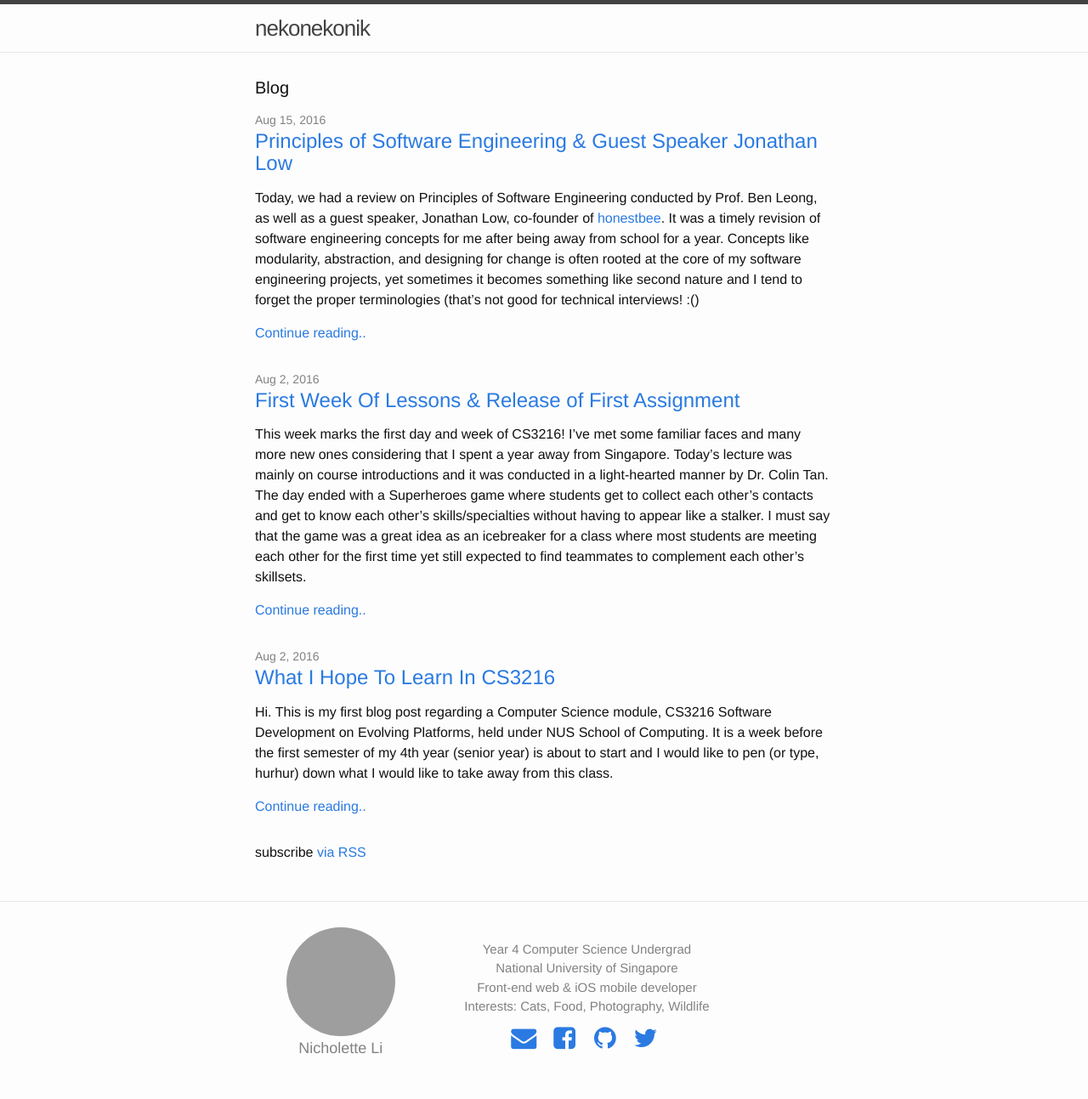
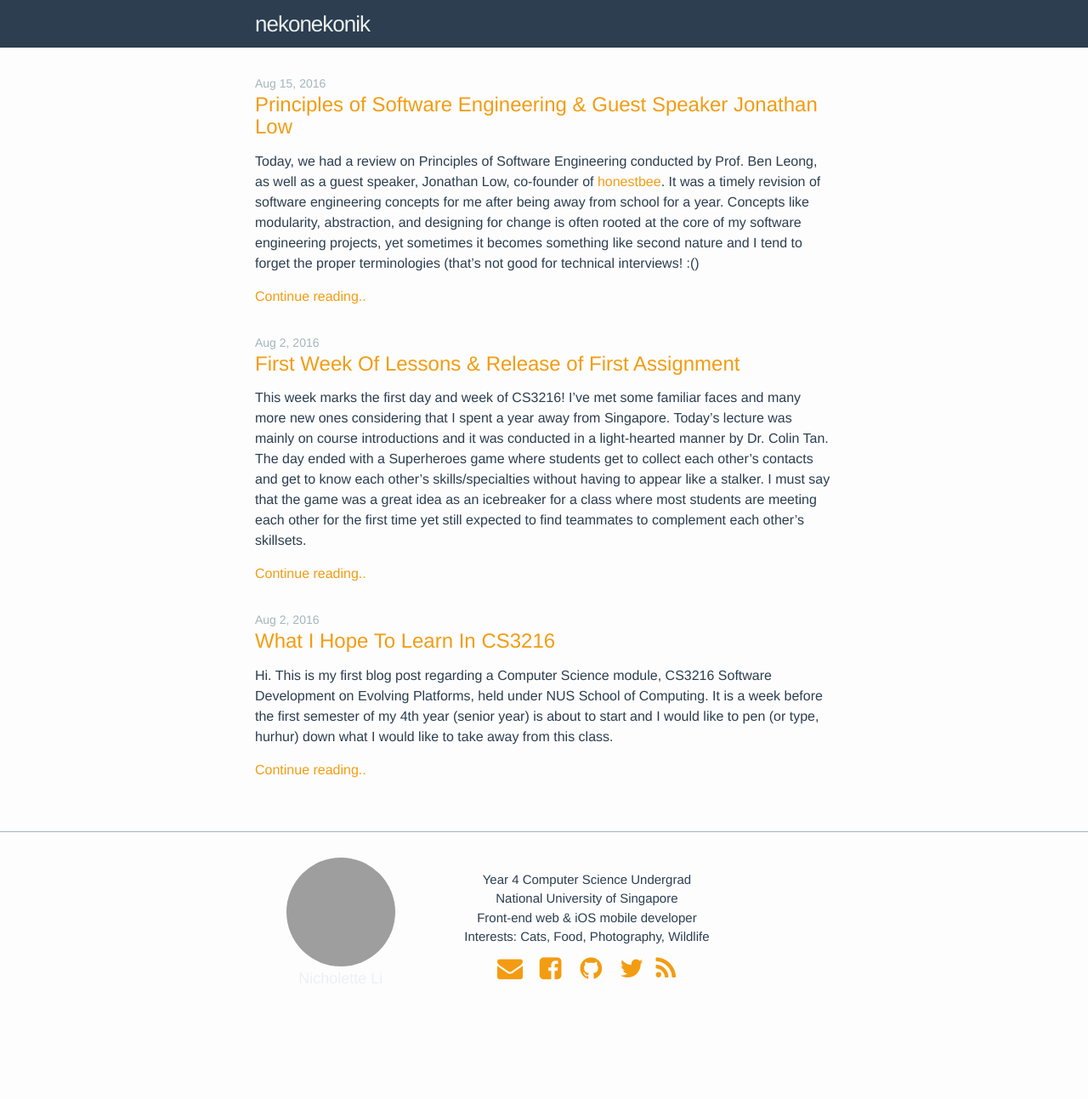
Before and after one commit to nekonekonik/nekonekonik.github.io, a Jekyll site: the page built from index.html, in a window 1280 px wide. Shown: the whole page at 85% size. Built offline with Jekyll 4.4.1, drawn with Linux system fonts in a browser that asks for light colours; nearby versions of some CDN libraries; comment, search, counter and statistics services are not loaded; after the commit the page ends 1211 px from its top, so only the background shows below that; grey boxes are pictures that could not be loaded.

Commit message:
Update page layout

```diff
--- a/_includes/footer.html
+++ b/_includes/footer.html
@@ -48,6 +48,11 @@
             </a>
           </li>
           {% endif %}
+          <li>
+            <a href="{{ "/feed.xml" | prepend: site.baseurl }}" target="_blank">
+              <i class="fa fa-rss fa-2x"></i>
+            </a>
+          </li>
         </ul>
       </div>
 
--- a/_sass/_base.scss
+++ b/_sass/_base.scss
@@ -23,6 +23,10 @@ body {
     -o-font-feature-settings: "kern" 1;
     font-feature-settings: "kern" 1;
     font-kerning: normal;
+}
+
+p {
+    color: $dark-blue-color;
 }
 
 
@@ -91,15 +95,11 @@ h1, h2, h3, h4, h5, h6 {
  * Links
  */
 a {
-    color: $brand-color;
+    color: $orange-color;
     text-decoration: none;
 
-    &:visited {
-        color: darken($brand-color, 15%);
-    }
-
     &:hover {
-        color: $text-color;
+        color: $orange-color;
         text-decoration: underline;
     }
 }
--- a/_sass/_layout.scss
+++ b/_sass/_layout.scss
@@ -2,8 +2,7 @@
  * Site header
  */
 .site-header {
-    border-top: 5px solid $grey-color-dark;
-    border-bottom: 1px solid $grey-color-light;
+    background-color: $dark-blue-color;
     min-height: 56px;
 
     // Positioning context for the mobile navigation icon
@@ -17,11 +16,7 @@
     letter-spacing: -1px;
     margin-bottom: 0;
     float: left;
-
-    &,
-    &:visited {
-        color: $grey-color-dark;
-    }
+    color: $grey-color;
 }
 
 .site-nav {
@@ -98,7 +93,7 @@
  * Site footer
  */
 .site-footer {
-    border-top: 1px solid $grey-color-light;
+    border-top: 1px solid $grey-color-dark;
     padding: $spacing-unit 0;
 }
 
@@ -209,12 +204,13 @@
 
 .post-meta {
     font-size: $small-font-size;
-    color: $grey-color;
+    color: $grey-color-dark;
 }
 
 .post-link {
     display: block;
     font-size: 24px;
+    color: $orange-color;
 }
 
 
@@ -230,6 +226,7 @@
     font-size: 42px;
     letter-spacing: -1px;
     line-height: 1;
+    color: $orange-color;
 
     @include media-query($on-laptop) {
         font-size: 36px;
--- a/css/main.scss
+++ b/css/main.scss
@@ -18,9 +18,13 @@ $text-color:       #111;
 $background-color: #fdfdfd;
 $brand-color:      #2a7ae2;
 
-$grey-color:       #828282;
+$grey-color:       #ecf0f1;
 $grey-color-light: lighten($grey-color, 40%);
 $grey-color-dark:  darken($grey-color, 25%);
+
+$orange-color:     #f39c12;
+$dark-blue-color:  #2c3e50;
+$white-color:      #ffffff;
 
 // Width of the content area
 $content-width:    800px;
--- a/index.html
+++ b/index.html
@@ -3,8 +3,6 @@ layout: default
 ---
 
 <div class="home">
-
-  <h1 class="page-heading">Blog</h1>
 
   <ul class="post-list">
     {% for post in site.posts %}
@@ -22,6 +20,4 @@ layout: default
     {% endfor %}
   </ul>
 
-  <p class="rss-subscribe">subscribe <a href="{{ "/feed.xml" | prepend: site.baseurl }}">via RSS</a></p>
-
 </div>
```
Also changed, not shown: favicon.ico (added).
